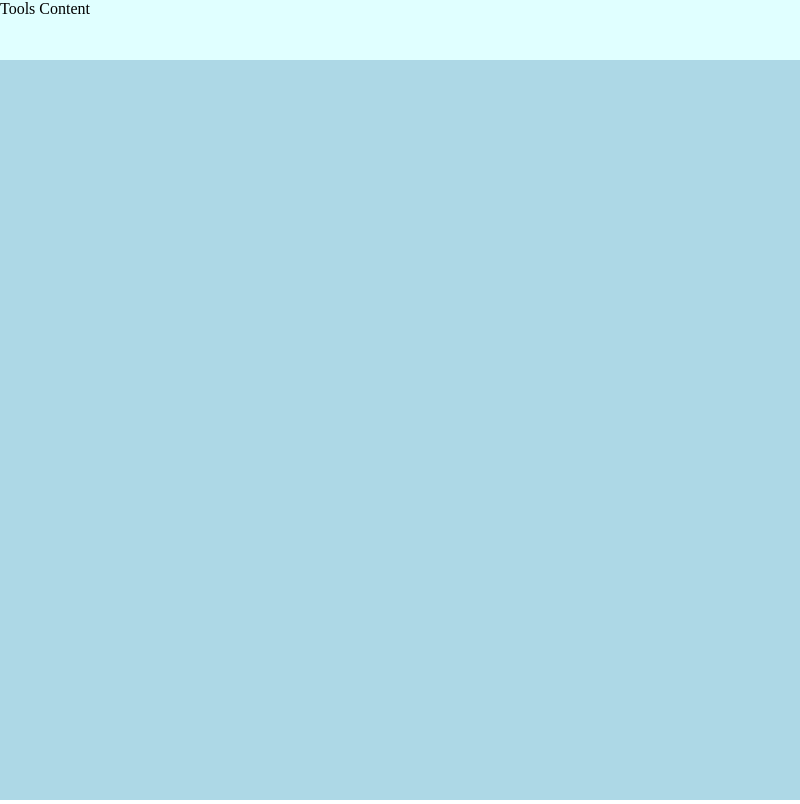
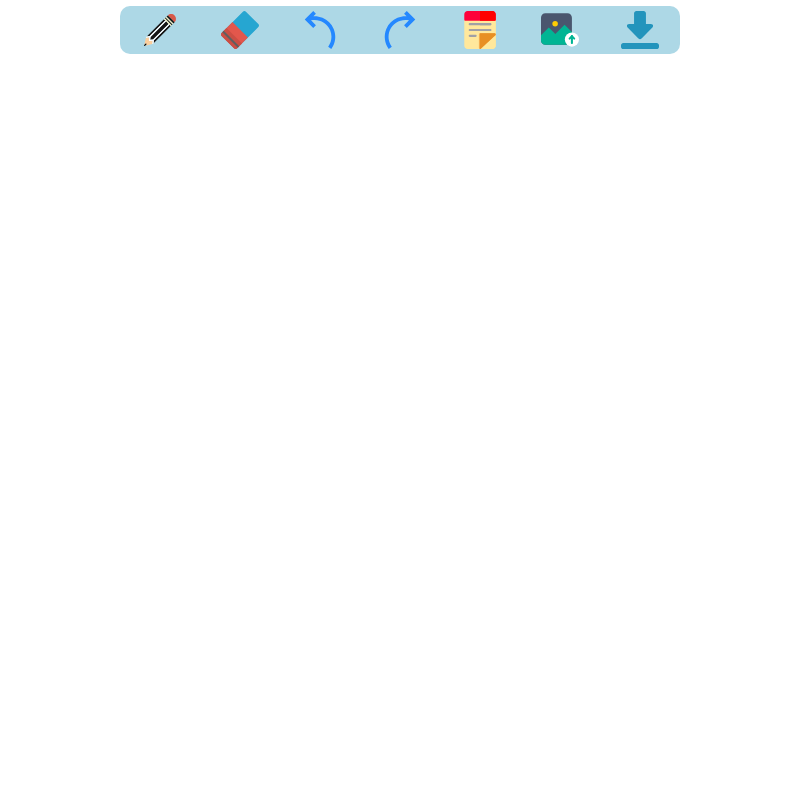
Before and after one commit to vishvjit20/WhiteBoard, an Electron app: page public/index.html in a window 800 px wide. Drawn offline with Linux system fonts and the light colour scheme.

Commit message:
Added icons on the board

```diff
--- a/public/index.html
+++ b/public/index.html
@@ -6,9 +6,33 @@
     <meta name="viewport" content="width=device-width, initial-scale=1.0" />
     <title>WhiteBoard</title>
     <link rel="stylesheet" href="style.css" />
+    <link
+      href="https://fonts.googleapis.com/icon?family=Material+Icons"
+      rel="stylesheet"
+    />
   </head>
   <body>
-    <div class="tools-content">Tools Content</div>
+    <div class="tools-content">
+      <div class="tools">
+        <div class="tool" id="pencil">
+          <img src="../Icons/Black_Pencil.svg" alt="" />
+        </div>
+        <div class="tool" id="eraser">
+          <img src="../Icons/Eraser.svg" alt="" />
+        </div>
+        <div class="tool" id="undo"><img src="../Icons/Undo.svg" alt="" /></div>
+        <div class="tool" id="redo"><img src="../Icons/Redo.svg" /></div>
+        <div class="tool" id="sticky">
+          <img src="../Icons/StickyNote.svg" />
+        </div>
+        <div class="tool" id="photo">
+          <img src="../Icons/Photo.svg" alt="" />
+        </div>
+        <div class="tool" id="download">
+          <img src="../Icons/Download.svg" alt="" />
+        </div>
+      </div>
+    </div>
     <div class="canvas-content">
       <canvas id="canvas"></canvas>
     </div>
--- a/public/style.css
+++ b/public/style.css
@@ -5,8 +5,29 @@
 }
 
 .tools-content {
-  background-color: lightcyan;
+  background-color: #ffffff;
   height: 60px;
+  display: flex;
+  justify-content: center;
+  align-items: center;
+}
+
+.tools {
+  background-color: lightblue;
+  border-radius: 10px;
+  height: 80%;
+  width: 70%;
+  display: flex;
+  justify-content: space-around;
+  align-items: center;
+}
+
+.tool {
+  height: 80%;
+}
+
+.tool img {
+  height: 100%;
 }
 
 .canvas-content {
@@ -16,5 +37,4 @@
 }
 
 #canvas {
-  background: lightblue;
 }
```
Also changed, not shown: Icons/Black_Pencil.svg (added), Icons/Blue_Pencil.svg (added), Icons/CloseButton.svg (added), Icons/Download.svg (added), Icons/Eraser.svg (added), Icons/Glass.svg (added), Icons/MoveIcon.svg (added), Icons/Photo.svg (added), Icons/Red_Pencil.svg (added), Icons/Redo.svg (added), Icons/StickyNote.svg (added), Icons/Undo.svg (added).
